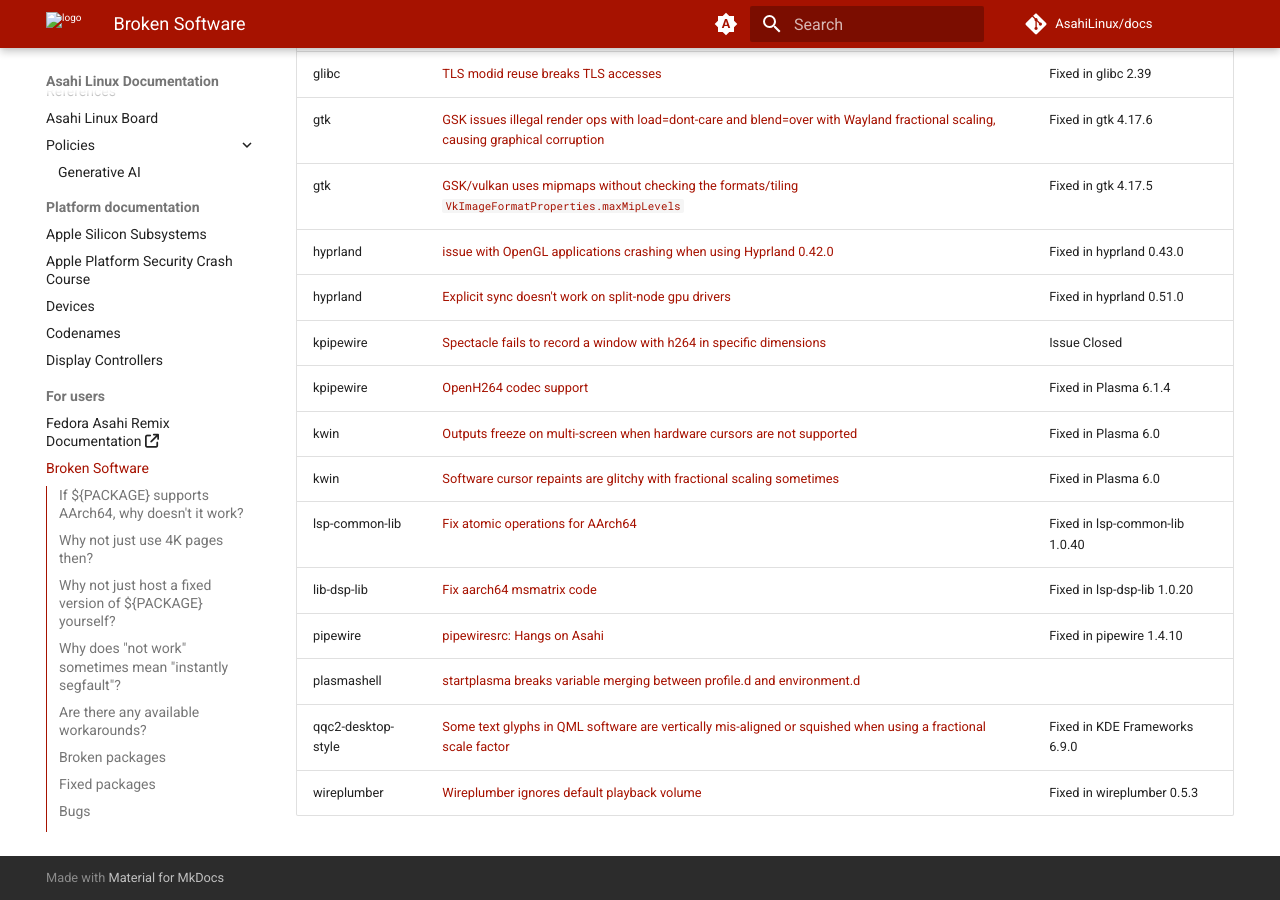
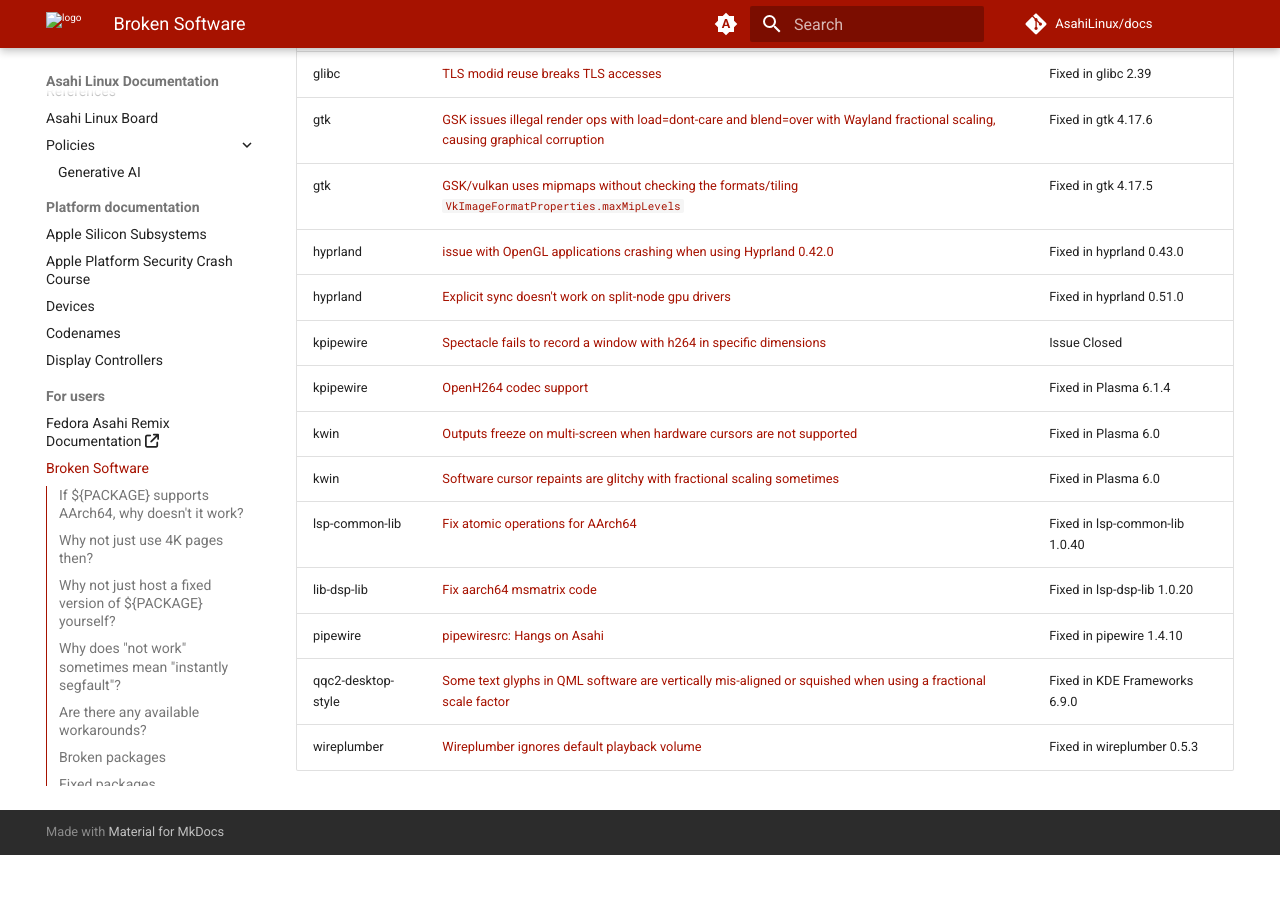
Before and after one commit to AsahiLinux/docs, an MkDocs documentation site: the page built from docs/sw/broken-software.md, in a window 1280 px wide and 900 px high, scrolled down 5240 px. Built offline with MkDocs 1.6.1 and Material for MkDocs 9.7.7, drawn with Linux system fonts in a browser that asks for light colours; comment, search, counter and statistics services are not loaded; after the commit the page ends 6095 px from its top, so only the background shows below that.

Commit message:
Remove duplicate
Signed-off-by: Matthew Beermann <mbeerman@yahoo.com>

```diff
--- a/docs/sw/broken-software.md
+++ b/docs/sw/broken-software.md
@@ -175,6 +175,5 @@
 | lsp-common-lib   | [Fix atomic operations for AArch64](https://github.com/lsp-plugins/lsp-plugins/issues/463) | Fixed in lsp-common-lib 1.0.40 |
 | lib-dsp-lib      | [Fix aarch64 msmatrix code](https://github.com/lsp-plugins/lsp-dsp-lib/pull/20) | Fixed in lsp-dsp-lib 1.0.20 |
 | pipewire         | [pipewiresrc: Hangs on Asahi](https://gitlab.freedesktop.org/pipewire/pipewire/-/issues/4957) | Fixed in pipewire 1.4.10 |
-| plasmashell      | [startplasma breaks variable merging between profile.d and environment.d](https://bugs.kde.org/show_bug.cgi?id=491579) |
 | qqc2-desktop-style | [Some text glyphs in QML software are vertically mis-aligned or squished when using a fractional scale factor](https://bugs.kde.org/show_bug.cgi?id=479891) | Fixed in KDE Frameworks 6.9.0 |
 | wireplumber      | [Wireplumber ignores default playback volume](https://gitlab.freedesktop.org/pipewire/wireplumber/-/issues/655#) | Fixed in wireplumber 0.5.3 |
```
